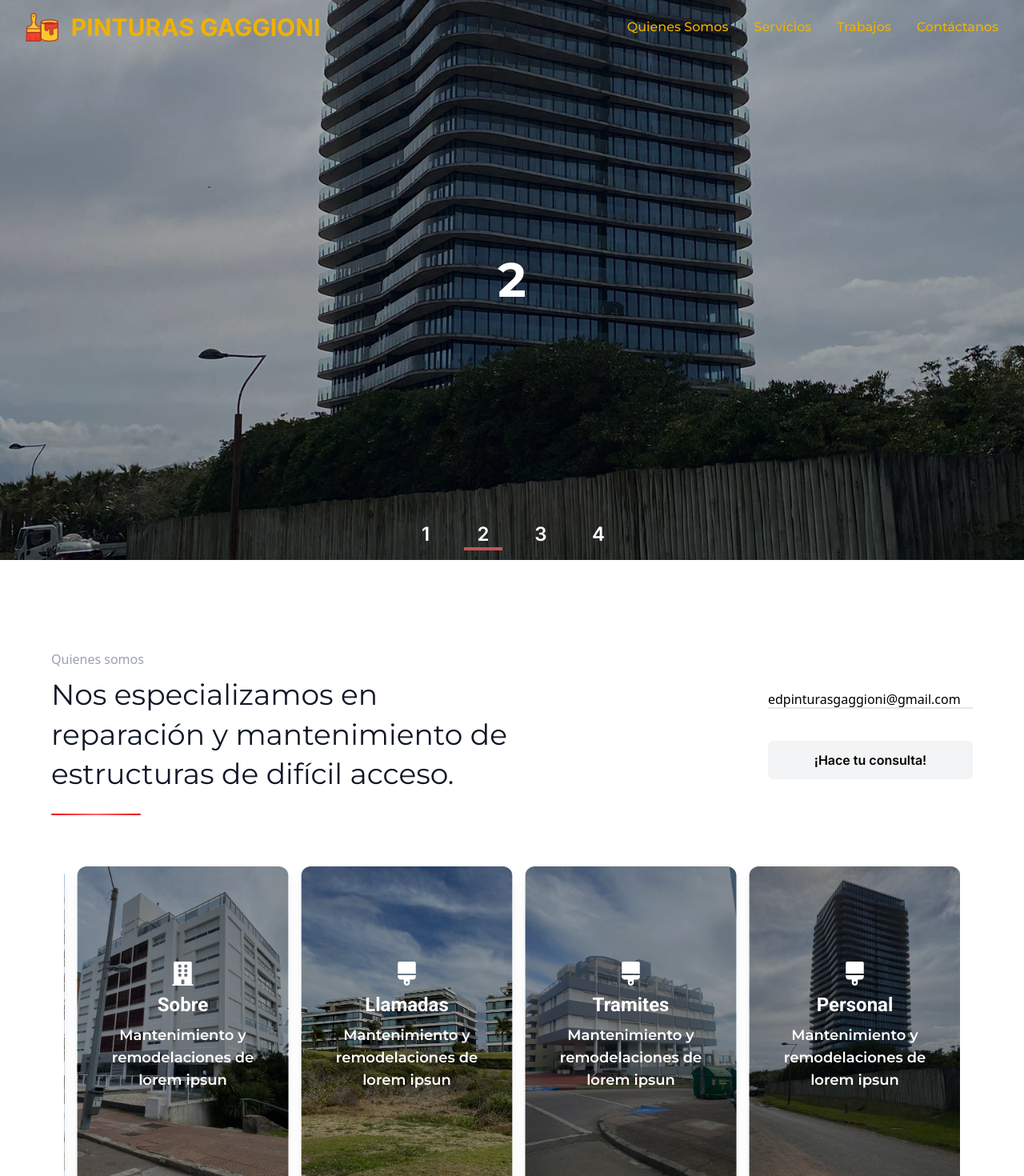
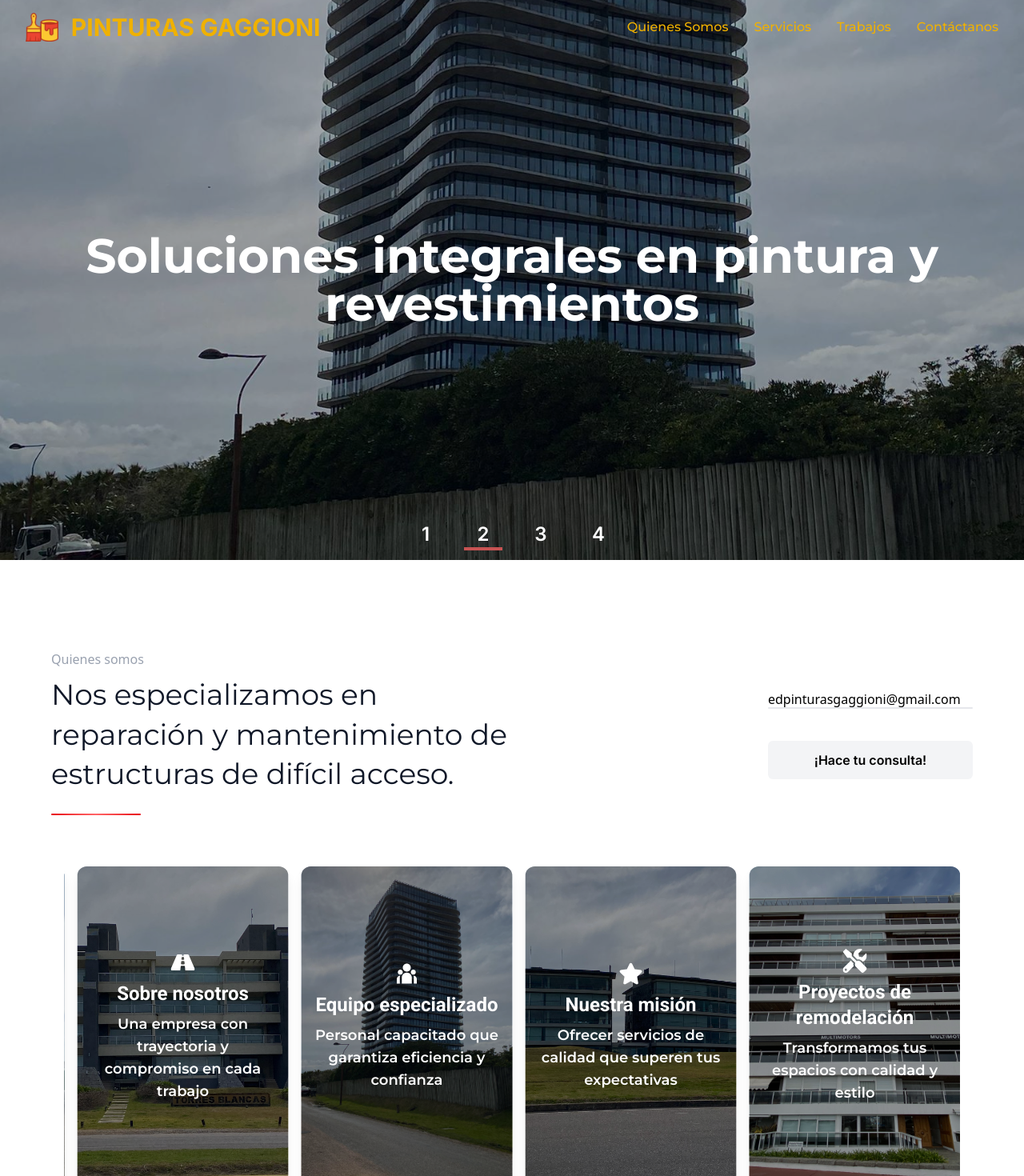
Before and after one commit to NicooGon/Pinturas-Gaggioni, a React (Vite) app: page / in a window 1280 px wide. Shown: the top 1470 px of the page at 80% size. Built offline with nearby package versions, Linux system fonts and the light colour scheme.

Commit message:
text add

```diff
--- a/src/Components/CarouselImg.jsx
+++ b/src/Components/CarouselImg.jsx
@@ -1,10 +1,8 @@
 import { Carousel, CarouselContent, CarouselItem } from "@/components/ui/carousel"
 import Autoplay from "embla-carousel-autoplay"
-import { FaTools, FaBrush, FaBuilding } from "react-icons/fa"
-import img1 from '@/Images/img1.jpeg'
+import { FaTools, FaBuilding, FaRoad, FaStar } from "react-icons/fa"
+import { RiTeamFill } from "react-icons/ri"
 import img2 from '@/Images/img2.jpeg'
-import img3 from '@/Images/img3.jpeg'
-import img4 from '@/Images/img4.jpeg'
 import img5 from '@/Images/img5.jpeg'
 import img6 from '@/Images/img6.jpeg'
 import img7 from '@/Images/img7.jpeg'
@@ -12,14 +10,11 @@ import img8 from '@/Images/img8.jpeg'
 
 export default function CarouselImg() {
   const items = [
-    { icon: <FaTools color="white" size={30} />, title: "Trabajos en la altura", description: "Mantenimiento y remodelaciones de lorem ipsun", pic: img1 },
-    { icon: <FaBrush color="white" size={30} />, title: "Proyectos en remodelacion", description: "Mantenimiento y remodelaciones de lorem ipsun", pic: img2 },
-    { icon: <FaBuilding color="white" size={30} />, title: "Sobre", description: "Mantenimiento y remodelaciones de lorem ipsun", pic: img3 },
-    { icon: <FaBrush color="white" size={30} />, title: "Llamadas", description: "Mantenimiento y remodelaciones de lorem ipsun", pic: img4 },
-    { icon: <FaBrush color="white" size={30} />, title: "Tramites", description: "Mantenimiento y remodelaciones de lorem ipsun", pic: img5 },
-    { icon: <FaBrush color="white" size={30} />, title: "Personal", description: "Mantenimiento y remodelaciones de lorem ipsun", pic: img6 },
-    { icon: <FaBrush color="white" size={30} />, title: "Nosotros", description: "Mantenimiento y remodelaciones de lorem ipsun", pic: img7 },
-    { icon: <FaBrush color="white" size={30} />, title: "Nosotros2", description: "Mantenimiento y remodelaciones de lorem ipsun", pic: img8 },
+    { icon: <FaTools color="white" size={30} />, title: "Proyectos de remodelación", description: "Transformamos tus espacios con calidad y estilo", pic: img2 },
+    { icon: <FaBuilding color="white" size={30} />, title: "Gestión de proyectos", description: "Acompañamiento en cada etapa para asegurar los mejores resultados", pic: img5 },
+    { icon: <FaRoad color="white" size={30} />, title: "Sobre nosotros", description: "Una empresa con trayectoria y compromiso en cada trabajo", pic: img7 },
+    { icon: <RiTeamFill color="white" size={30} />, title: "Equipo especializado", description: "Personal capacitado que garantiza eficiencia y confianza", pic: img6 },
+    { icon: <FaStar color="white" size={30} />, title: "Nuestra misión", description: "Ofrecer servicios de calidad que superen tus expectativas", pic: img8 }
   ]
 
   return (
--- a/src/Components/Swiper.jsx
+++ b/src/Components/Swiper.jsx
@@ -16,10 +16,10 @@ export default function SwiperImg() {
 
 
     const images = [
-        { img: img4, text: "1" },
-        { img: img6, text: "2"},
-        { img: img7, text: "3"},
-        { img: img8, text: "4" }
+    { img: img4, text: "Transformamos espacios con calidad y confianza" },
+    { img: img6, text: "Soluciones integrales en pintura y revestimientos" },
+    { img: img7, text: "Más de 30 años de experiencia a tu servicio" },
+    { img: img8, text: "Compromiso con la excelencia en cada proyecto"}
     ]
 
     return(
@@ -51,7 +51,7 @@ export default function SwiperImg() {
                                         animate={{ opacity: 1, y: 0 }}
                                         exit={{ opacity: 0 }}
                                         transition={{ duration: 0.9 }}
-                                        className="text-6xl z-10 text-center text-white font-montserrat font-bold"
+                                        className="text-xl sm:text-3xl md:text-3xl lg:text-5xl xl:text-6xl z-10 text-center text-white font-montserrat font-bold "
                                     >
                                         {item.text}
                                     </motion.div>
--- a/src/Pages/ServicePage.jsx
+++ b/src/Pages/ServicePage.jsx
@@ -36,7 +36,7 @@ export default function ServicePage() {
         </div>
       </div>
 
-      <div className="grid grid-cols-1 sm:grid-cols-2 gap-y-24 gap-x-16 justify-items-start">
+      <div className="grid grid-cols-1 sm:grid-cols-2 gap-y-24 gap-x-8 justify-items-start">
         {services.map((s, i) => (
           <ServiceCard
             key={s.text}
```
